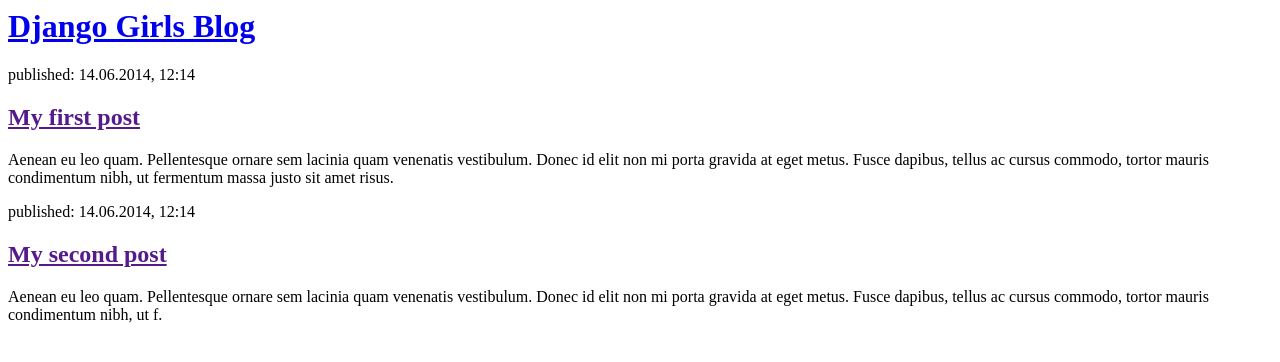
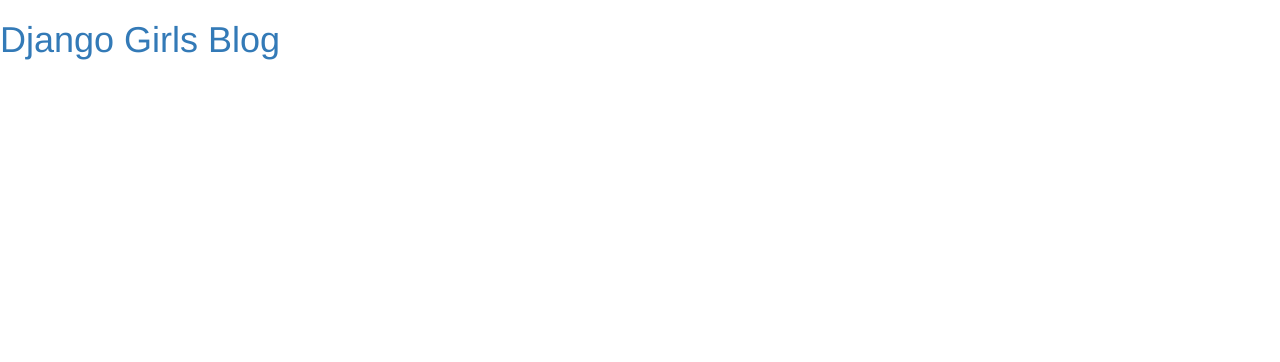
Before and after one commit to SHIVAM1110/my-first-blog, a Django app: page / in a window 1280 px wide. Shown: the top 362 px of the page. Run offline with Django 3.2, Linux system fonts and the light colour scheme; some libraries are stand-ins or nearby versions.

Commit message:
dict method

```diff
--- a/blog/templates/blog/post_list.html
+++ b/blog/templates/blog/post_list.html
@@ -1,22 +1,20 @@
 <html>
     <head>
+      <link rel="stylesheet" href="//maxcdn.bootstrapcdn.com/bootstrap/3.2.0/css/bootstrap.min.css">
+      <link rel="stylesheet" href="//maxcdn.bootstrapcdn.com/bootstrap/3.2.0/css/bootstrap-theme.min.css">
         <title>Django Girls blog</title>
     </head>
     <body>
-        <div>
-            <h1><a href="/">Django Girls Blog</a></h1>
-        </div>
+    <div>
+          <h1><a href="/">Django Girls Blog</a></h1>
+     </div>
 
-        <div>
-            <p>published: 14.06.2014, 12:14</p>
-            <h2><a href="">My first post</a></h2>
-            <p>Aenean eu leo quam. Pellentesque ornare sem lacinia quam venenatis vestibulum. Donec id elit non mi porta gravida at eget metus. Fusce dapibus, tellus ac cursus commodo, tortor mauris condimentum nibh, ut fermentum massa justo sit amet risus.</p>
-        </div>
-
-        <div>
-            <p>published: 14.06.2014, 12:14</p>
-            <h2><a href="">My second post</a></h2>
-            <p>Aenean eu leo quam. Pellentesque ornare sem lacinia quam venenatis vestibulum. Donec id elit non mi porta gravida at eget metus. Fusce dapibus, tellus ac cursus commodo, tortor mauris condimentum nibh, ut f.</p>
-        </div>
+{% for x in y %}
+  <div>
+      <p>published: {{ x.published_date }}</p>
+      <h1><a href="">{{ x.title }}</a></h1>
+      <p>{{ x.text|linebreaksbr }}</p>
+  </div>
+{% endfor %}
     </body>
 </html>
```
